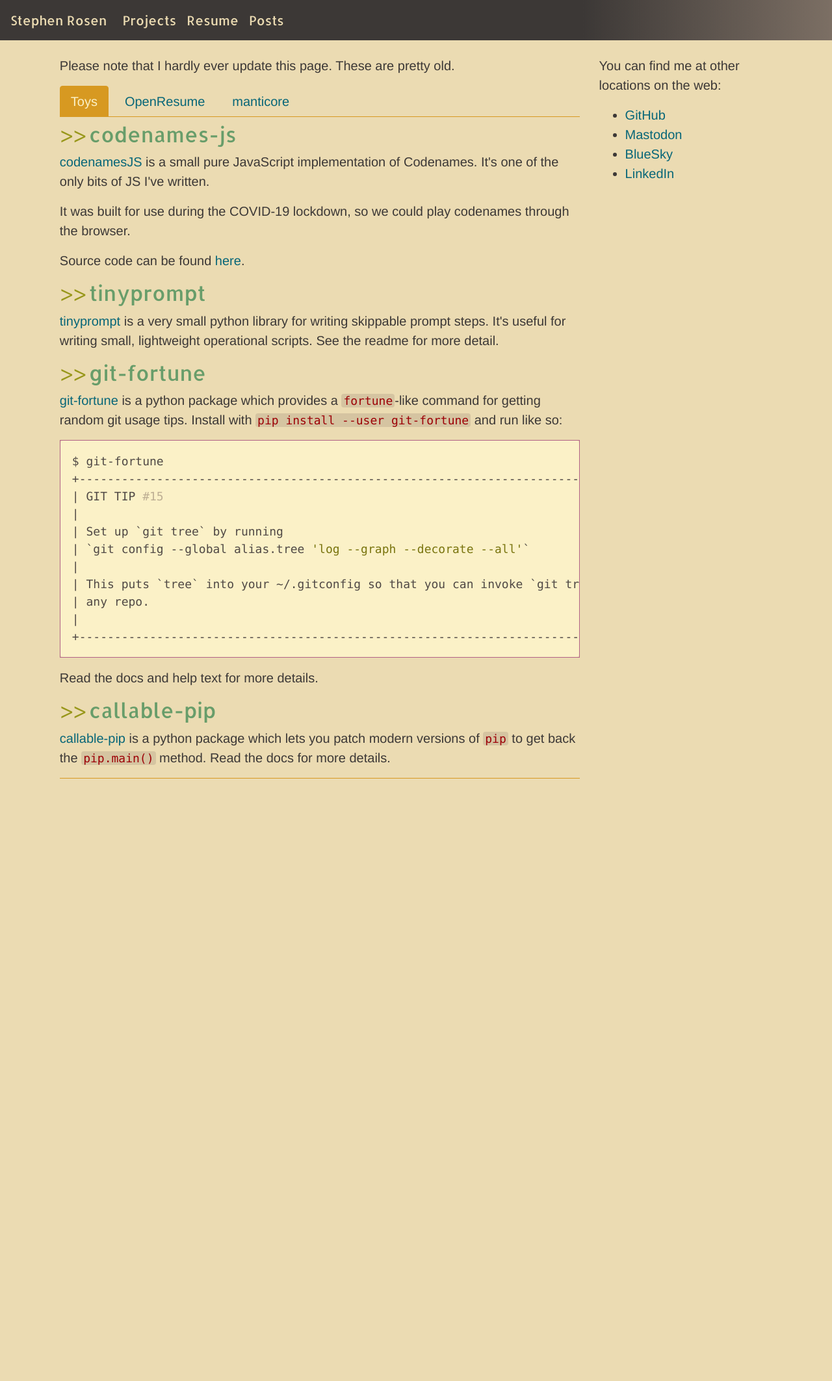
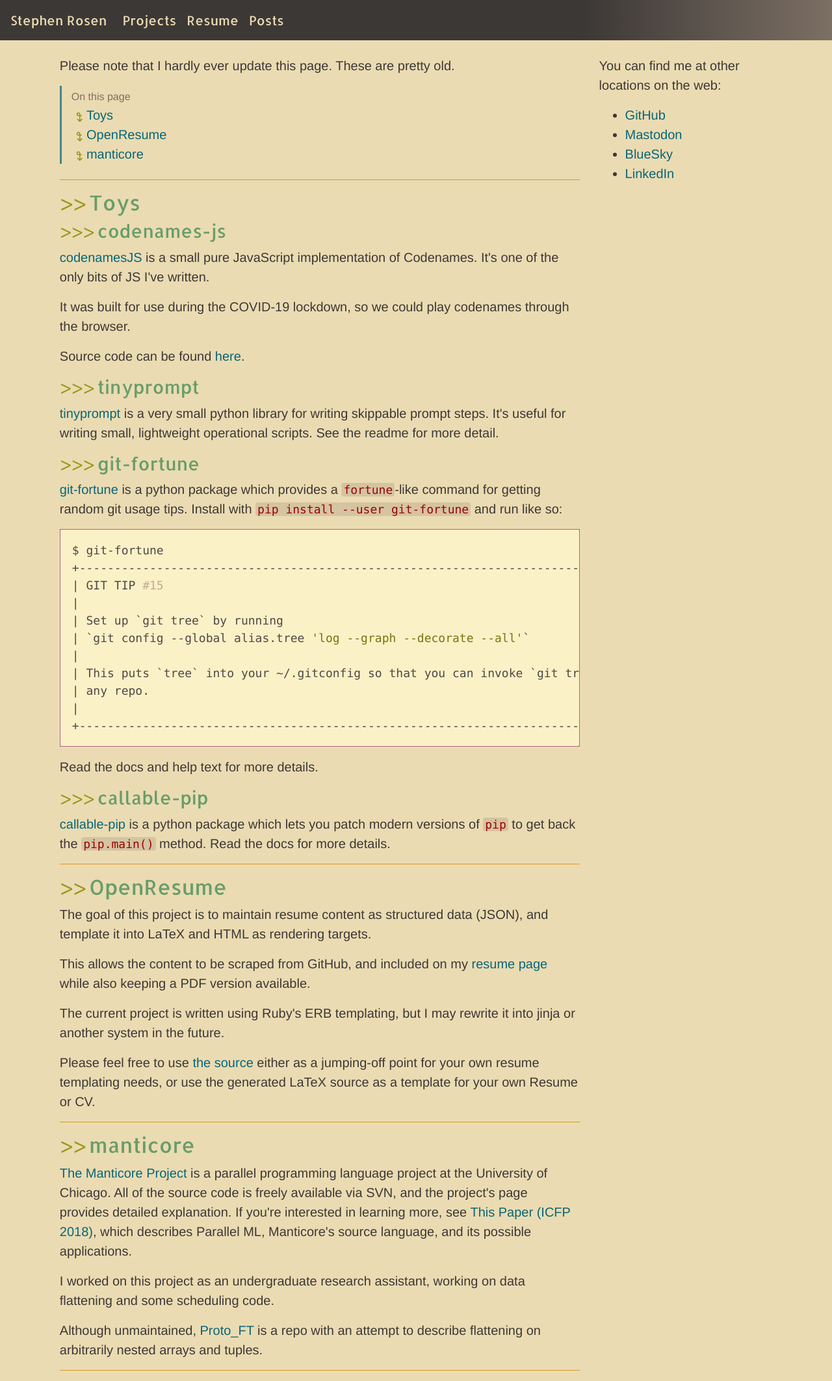
Before and after one commit to sirosen/sirosen.github.io, a Jekyll site: the page built from projects.html, in a window 1280 px wide. Shown: the whole page at 65% size. Built offline with Jekyll 4.4.1, drawn with Linux system fonts in a browser that asks for light colours; before the commit the page ends 1214 px from its top, so only the background shows below that.

Commit message:
Replace tabbed projects page with basic ToC
Simpler, flat layout.

```diff
--- a/_includes/projects/toys.html
+++ b/_includes/projects/toys.html
@@ -1,4 +1,4 @@
-<h2>codenames-js</h2>
+<h3>codenames-js</h3>
 
 <p><a href="https://sirosen.net/codenames-js/">codenamesJS</a> is a
 small pure JavaScript implementation of Codenames.
@@ -9,14 +9,14 @@ through the browser.</p>
 
 <p>Source code can be found <a href="https://github.com/sirosen/codenames-js">here</a>.</p>
 
-<h2>tinyprompt</h2>
+<h3>tinyprompt</h3>
 
 <p><a href="https://pypi.org/project/tinyprompt/">tinyprompt</a> is a
 very small python library for writing skippable prompt steps. It's useful for
 writing small, lightweight operational scripts. See the readme for more
 detail.</p>
 
-<h2>git-fortune</h2>
+<h3>git-fortune</h3>
 
 <p><a href="https://pypi.org/project/git-fortune/">git-fortune</a> is a
 python package which provides a <code>fortune</code>-like command for getting
@@ -37,7 +37,7 @@ and run like so:
 
 Read the docs and help text for more details.</p>
 
-<h2>callable-pip</h2>
+<h3>callable-pip</h3>
 
 <p><a href="https://pypi.org/project/callable-pip/">callable-pip</a> is a
 python package which lets you patch modern versions of <code>pip</code> to get
--- a/assets/styles.scss
+++ b/assets/styles.scss
@@ -75,9 +75,9 @@ $gruvbox-neutral-gray: #928374;
 
   --table-border: #{$gruvbox-dark3};
 
-  --active-tab: #{$gruvbox-neutral-yellow};
-  --inactive-tab-hover: #{$gruvbox-neutral-blue};
-  --inactive-tab-hover-fg: #{$gruvbox-bright-yellow};
+  --active-section: #{$gruvbox-neutral-yellow};
+  --inactive-section-hover: #{$gruvbox-neutral-blue};
+  --inactive-section-hover-fg: #{$gruvbox-bright-yellow};
 
   --code-background: #{$gruvbox-dark0};
   --code-border: #{$gruvbox-neutral-purple};
@@ -115,9 +115,9 @@ $gruvbox-neutral-gray: #928374;
 
     --table-border: #{$gruvbox-light3};
 
-    --active-tab: #{$gruvbox-neutral-yellow};
-    --inactive-tab-hover: #{$gruvbox-neutral-blue};
-    --inactive-tab-hover-fg: #{$gruvbox-faded-yellow};
+    --active-section: #{$gruvbox-neutral-yellow};
+    --inactive-section-hover: #{$gruvbox-neutral-blue};
+    --inactive-section-hover-fg: #{$gruvbox-faded-yellow};
 
     --code-background: #{$gruvbox-light0};
     --code-border: #{$gruvbox-neutral-purple};
@@ -409,29 +409,34 @@ code, pre {
     }
   }
 
-  // override bootstrap tabs, mostly colors but also some spacing
-  .nav-tabs {
-    margin-bottom: 0.5rem;
-    border-bottom-color: var(--border);
+  // table of contents
+  .page-toc {
+    margin-bottom: 1.5rem;
+    padding-left: 15px;
+    border-left: 3px solid var(--alt-border);
 
-    li.nav-item {
-      margin-left: 0.5rem;
-      &:first-child { margin-left: 0; }
+    .page-toc-label {
+      font-size: 80%;
+      color: var(--weak-foreground);
     }
 
-    li.nav-item>a.nav-link {
-      &.active, &.active:hover, &.active:focus {
-        background-color: var(--active-tab);
-        border-color: var(--active-tab);
-        color: var(--inverse-foreground-hc);
-      }
-      &:hover, &:focus {
-        background-color: var(--inactive-tab-hover);
-        color: var(--inactive-tab-hover-fg);
-        border-color: var(--inactive-tab-hover) var(--inactive-tab-hover) var(--active-tab);
-      }
+    ul {
+      list-style: none;
+      margin: 0;
+      padding: 0;
+    }
+
+    a::before {
+      content: "↫";
+      rotate: -90deg;
+      display: inline-block;
+      padding-right: 0.4rem;
+      color: var(--header-indicator);
     }
   }
+  .page-section + .page-section { margin-top: 2rem; }
+  // highlight the section most recently jumped to
+  .page-section:target > h2 { color: var(--active-section); }
 
   // style blockquotes
   blockquote {
--- a/projects.html
+++ b/projects.html
@@ -4,44 +4,32 @@ layout: default
 
 <p>Please note that I hardly ever update this page. These are pretty old.</p>
 
-<ul id="projtabs" class="nav nav-tabs" role="tablist">
-  <li class="nav-item">
-    <a id="toys-tab"
-       class="nav-link active"
-       href="#toys"
-       aria-controls="toys"
-       aria-selected="true"
-       data-toggle="tab"
-       role="tab">Toys</a>
-  </li>
-  <li class="nav-item">
-    <a id="openresume-tab"
-       class="nav-link"
-       href="#openresume"
-       aria-controls="openresume"
-       aria-selected="false"
-       data-toggle="tab"
-       role="tab">OpenResume</a>
-  </li>
-  <li class="nav-item">
-    <a id="manticore-tab"
-       class="nav-link"
-       href="#manticore"
-       aria-controls="manticore"
-       aria-selected="true"
-       data-toggle="tab"
-       role="tab">manticore</a>
-  </li>
-</ul>
+<nav class="page-toc" aria-labelledby="page-toc-label">
+  <span id="page-toc-label" class="page-toc-label">On this page</span>
+  <ul>
+    <li><a href="#toys">Toys</a></li>
+    <li><a href="#openresume">OpenResume</a></li>
+    <li><a href="#manticore">manticore</a></li>
+  </ul>
+</nav>
 
-<div class="tab-content">
-  <div class="tab-pane fade show active" id="toys">
-    {% include projects/toys.html %}
-  </div>
-  <div class="tab-pane fade" id="manticore">
-    {% include projects/manticore.html %}
-  </div>
-  <div class="tab-pane fade" id="openresume">
-    {% include projects/openresume.html %}
-  </div>
-</div>
+<hr>
+
+<section id="toys" class="page-section">
+  <h2>Toys</h2>
+  {% include projects/toys.html %}
+</section>
+
+<hr>
+
+<section id="openresume" class="page-section">
+  <h2>OpenResume</h2>
+  {% include projects/openresume.html %}
+</section>
+
+<hr>
+
+<section id="manticore" class="page-section">
+  <h2>manticore</h2>
+  {% include projects/manticore.html %}
+</section>
```
